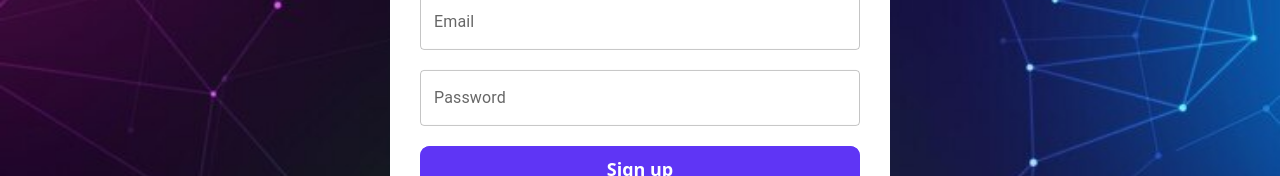
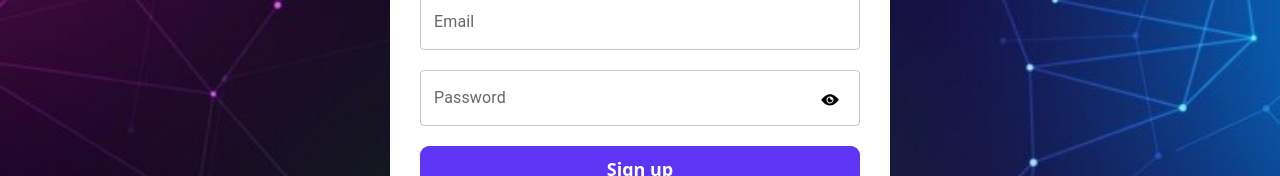
Before and after one commit to jakaria242/railwayBooking, a React (Vite) app: page / in a window 1280 px wide. Shown: the part 390-566 px from the top of the page. Built offline with nearby package versions, Linux system fonts and the light colour scheme.

Commit message:
railway-booking-update-add-cheaktype-function

```diff
--- a/package.json
+++ b/package.json
@@ -18,6 +18,7 @@
     "formik": "^2.4.6",
     "react": "^18.2.0",
     "react-dom": "^18.2.0",
+    "react-icons": "^5.2.1",
     "react-loader-spinner": "^6.1.6",
     "react-router-dom": "^6.23.1",
     "react-toastify": "^10.0.5",
--- a/src/pages/login/Login.css
+++ b/src/pages/login/Login.css
@@ -12,3 +12,21 @@
 .oval{
     padding: 9px 0;
 }
+.login_input_box_password{
+    width: 100%;
+    position: relative;
+}
+.login_open_eye {
+    position: absolute;
+    right: 20px;
+    top: 20px;
+    font-size: 20px;
+    color: #000;
+}
+.login_closs_eye{
+    position: absolute;
+    right:20px;
+    top: 20px;
+    font-size: 20px;
+    color: #000;
+}
--- a/src/pages/login/Login.jsx
+++ b/src/pages/login/Login.jsx
@@ -9,10 +9,14 @@ import { getAuth, signInWithEmailAndPassword, signOut } from "firebase/auth";
 import './Login.css'
 import { ToastContainer, toast } from 'react-toastify';
 import 'react-toastify/dist/ReactToastify.css';
+import { IoIosEye } from "react-icons/io";
+import { IoEyeOffOutline } from "react-icons/io5";
+
 const Login = () => {
  const auth = getAuth()
  const navigate = useNavigate()
  let [loder , setLoder] = useState(false)
+ let [checktype , setChecktype] = useState(false)
 
             //all input data add this userData state
   let [userData , setUserData] = useState({
@@ -44,9 +48,10 @@ const Login = () => {
         setError({password:"Password is Require"});
       }else{
         setLoder(true);
+                //firebase authentication
         signInWithEmailAndPassword(auth, userData.email, userData.password)
         .then((userCredential) => {
-          if(userCredential.user.emailVerified){
+          if(userCredential.user.emailVerified){ //check email verified
             navigate("/home")
          }else{
             signOut(auth).then(() => {
@@ -60,7 +65,6 @@ const Login = () => {
                 progress: undefined,
                 theme: "light",
                 });
-              console.log("aci");
               setLoder(false)
             });
          }
@@ -108,8 +112,15 @@ const Login = () => {
                         <TextField id='outlined-basic' className='w-[100%] ' value={userData.email}  type='email' label='Email' name ='email' onChange={handleSigin}  variant='outlined'/>
                         {error.email && <p className='mt-[10px] text-[red] text-[14px] font-500 font-roboto'>{error.email}</p>}
                       </div>
-                      <div className='w-[100%]'>
-                        <TextField id='outlined-basic' className='w-[100%]' value={userData.password} type='password' label="Password" name ='password' onChange={handleSigin} variant='outlined' />
+                      <div className='login_input_box_password'>
+                        <TextField id='outlined-basic' className='w-[100%]' value={userData.password} type={checktype ? "password" : "text"} label="Password" name ='password' onChange={handleSigin} variant='outlined' />
+                        {
+                         checktype
+                          ?
+                         <IoEyeOffOutline className='login_closs_eye' onClick={()=>{setChecktype(!checktype)}}/>
+                          :
+                          <IoIosEye className='login_open_eye' onClick={()=>{setChecktype(!checktype)}} />
+                         }
                         {error.password && <p className='mt-[10px] text-[red] text-[14px] font-500 font-roboto'>{error.password}</p>}
                       </div>
                     </div>
```
Also changed, not shown: 1 other file (tests, documents, lock files or other folders).
